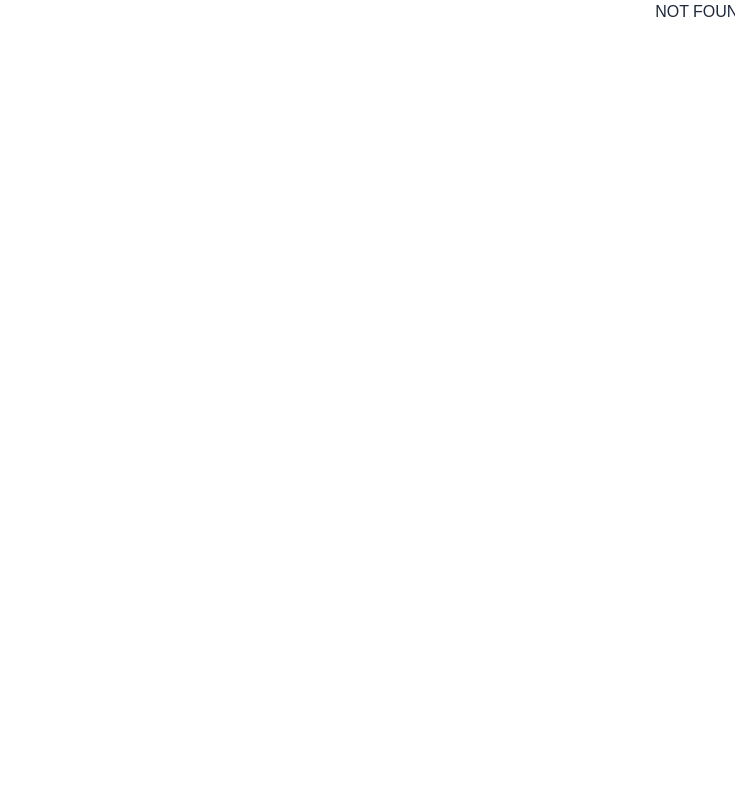
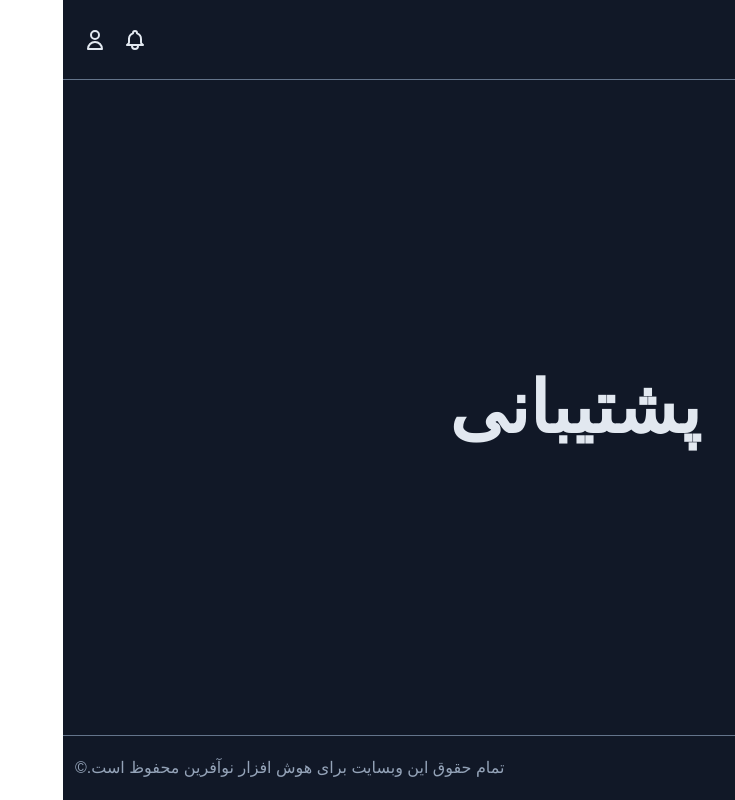
Before and after one commit to DevMasen/lingo-hub, a React (Vite) app: page /app/support in a window 1280 px wide. Before the commit this address had no page. Shown: the whole page, without its empty margins (545-1280 px from the left). Built offline with nearby package versions, Linux system fonts and the light colour scheme; a web font is replaced by a local one.

Commit message:
feat: footer implemneted

```diff
--- a/src/App.jsx
+++ b/src/App.jsx
@@ -14,6 +14,7 @@ import Dashboard from './components/Dashboard';
 import UserInfo from './components/UserInfo';
 import Setting from './components/Setting';
 import PasswordChange from './components/PasswordChange';
+import Support from './components/Support';
 
 const router = createBrowserRouter([
   {
@@ -40,6 +41,7 @@ const router = createBrowserRouter([
       { index: true, element: <Navigate to="dashboard" replace /> },
       { path: 'dashboard', element: <Dashboard /> },
       { path: 'rooms', element: <RoomList /> },
+      { path: 'support', element: <Support /> },
       {
         path: 'setting',
         element: <Setting />,
--- a/src/components/PageNav.jsx
+++ b/src/components/PageNav.jsx
@@ -1,4 +1,4 @@
-import { Link, NavLink } from 'react-router';
+import { Link } from 'react-router';
 import Logo from './Logo';
 
 function PageNav() {
--- /dev/null
+++ b/src/components/Support.jsx
@@ -0,0 +1,9 @@
+function Support() {
+  return (
+    <div className="flex items-center justify-center border-b border-slate-500 text-7xl font-bold">
+      <h2> پشتیبانی </h2>
+    </div>
+  );
+}
+
+export default Support;
--- a/src/ui/Footer.jsx
+++ b/src/ui/Footer.jsx
@@ -1,7 +1,18 @@
+import { Link } from 'react-router';
+
 function Footer() {
   return (
-    <div className="flex items-center justify-center text-2xl font-bold">
-      <h2>Footer</h2>
+    <div className="flex items-center justify-between px-3 text-slate-400">
+      <ul className="flex gap-5">
+        <li>
+          <Link to="dashboard"> صفحه نخست </Link>
+        </li>
+        <li>
+          <Link to="support"> پشتیبانی </Link>
+        </li>
+      </ul>
+
+      <div> تمام حقوق این وبسایت برای هوش افزار نوآفرین محفوظ است.&copy;</div>
     </div>
   );
 }
--- a/src/ui/MainContent.jsx
+++ b/src/ui/MainContent.jsx
@@ -1,5 +1,5 @@
 function MainContent({ children }) {
-  return <main className="grid grid-cols-1 grid-rows-[5rem_1fr_3rem]">{children}</main>;
+  return <main className="grid grid-cols-1 grid-rows-[5rem_1fr_4rem]">{children}</main>;
 }
 
 export default MainContent;
--- a/src/ui/Sidebar.jsx
+++ b/src/ui/Sidebar.jsx
@@ -3,7 +3,7 @@ import SidebarHeader from '../components/SidebarHeader';
 
 function Sidebar() {
   return (
-    <aside className="grid grid-cols-1 grid-rows-[5rem_1fr_3rem] border-l border-slate-500">
+    <aside className="grid grid-cols-1 grid-rows-[5rem_1fr_4rem] border-l border-slate-500">
       <SidebarHeader />
       <MainNav />
     </aside>
```
